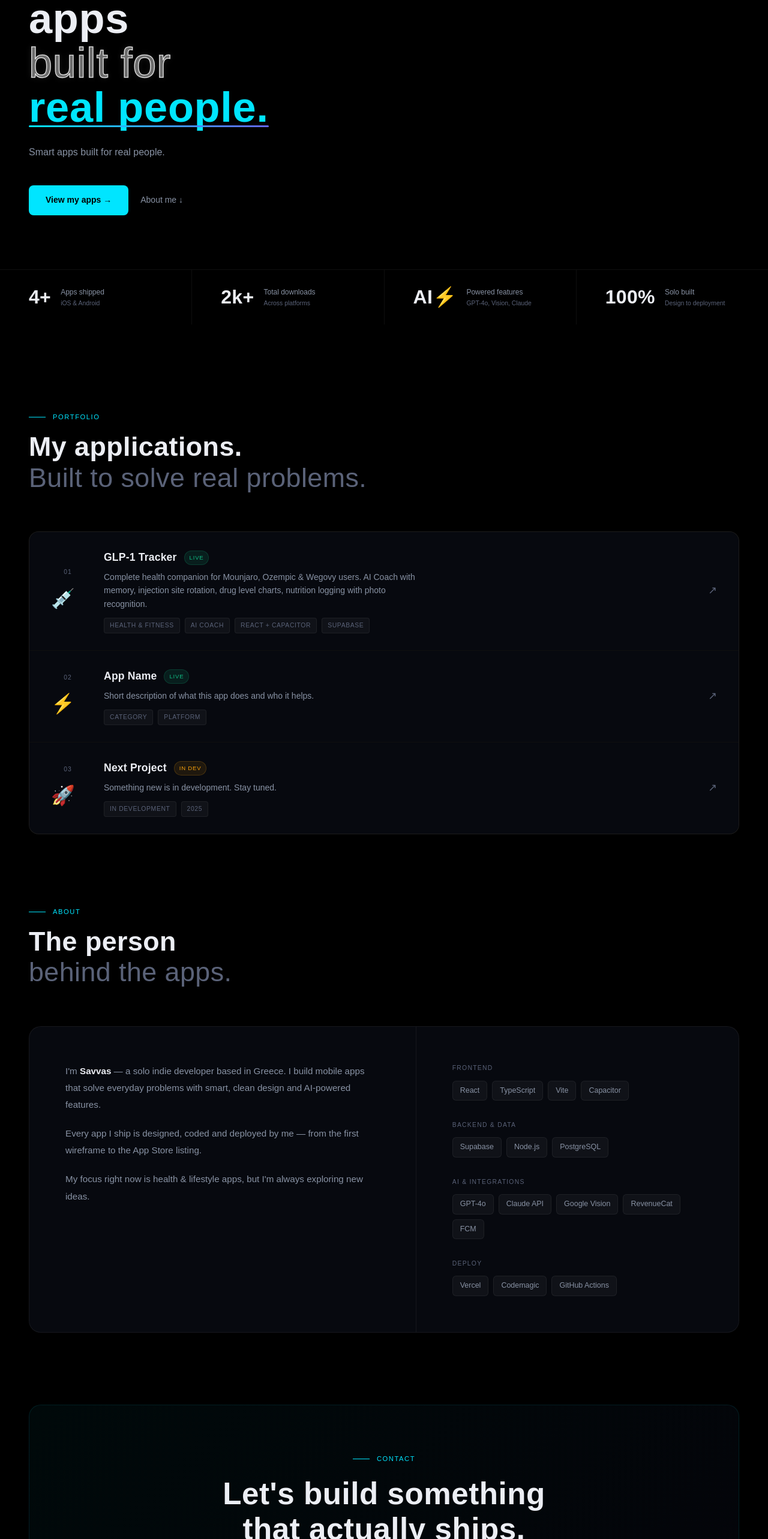
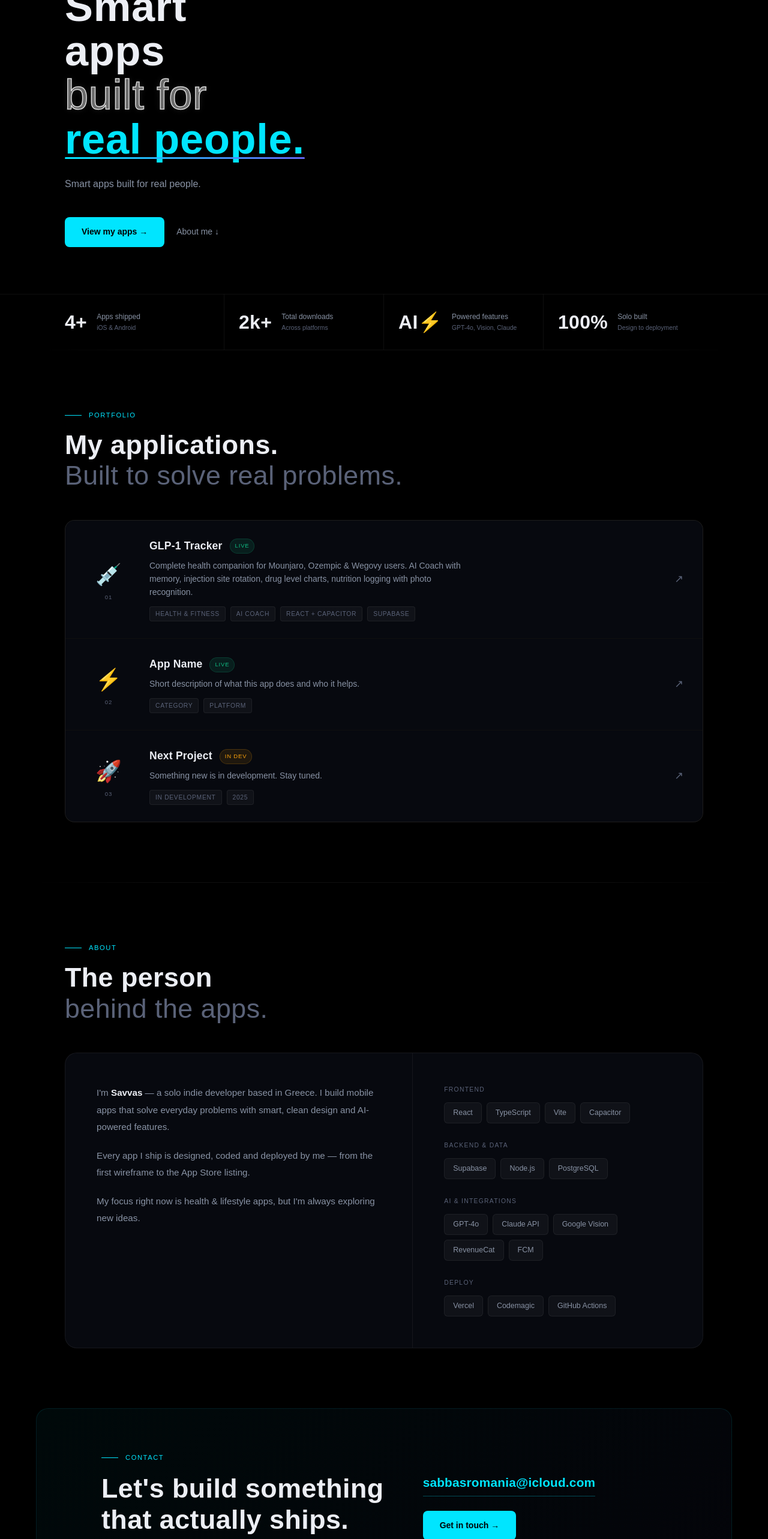
Before and after one commit to Sabbasromania-ai/mysmartapp-site, a React (Vite) app: page / in a window 1280 px wide. Shown: the part 234-2800 px from the top of the page at 60% size. Built offline with nearby package versions, Linux system fonts and the light colour scheme; a web font is replaced by a local one.

Commit message:
Fix layout: container, 2-col hero, contact, about, apps

```diff
--- a/src/components/About.tsx
+++ b/src/components/About.tsx
@@ -7,6 +7,7 @@ export default function About({
 }) {
   return (
     <section className="about-section" id="about">
+      <div className="container">
         <div className="sec-eyebrow reveal">
           <div className="eyebrow-line" />
           <span className="eyebrow-text">About</span>
@@ -34,6 +35,7 @@ export default function About({
             ))}
           </div>
         </div>
+      </div>
     </section>
   )
 }
--- a/src/components/Apps.tsx
+++ b/src/components/Apps.tsx
@@ -6,21 +6,28 @@ type App = typeof config.apps[0]
 export default function Apps({ apps }: { apps: App[] }) {
   return (
     <section className="apps-section" id="apps">
-      <div className="sec-eyebrow reveal">
+      <div className="container">
+        <div className="apps-header reveal">
+          <div>
+            <div className="sec-eyebrow">
               <div className="eyebrow-line" />
               <span className="eyebrow-text">Portfolio</span>
             </div>
-      <h2 className="sec-title reveal">
+            <h2 className="sec-title">
               My applications.<br />
               <span>Built to solve real problems.</span>
             </h2>
+          </div>
+        </div>
 
         <div className="app-list">
           {apps.map(app => (
             <div key={app.id} className="app-row reveal">
-            <div>
+              <div className="app-row-left">
+                <div className="app-row-icon-wrap">
+                  <div className="app-row-icon">{app.icon}</div>
                   <div className="app-row-num">0{app.id}</div>
-              <div className="app-row-icon">{app.icon}</div>
+                </div>
               </div>
 
               <div className="app-row-body">
@@ -56,6 +63,7 @@ export default function Apps({ apps }: { apps: App[] }) {
             </div>
           ))}
         </div>
+      </div>
     </section>
   )
 }
--- a/src/components/Contact.tsx
+++ b/src/components/Contact.tsx
@@ -1,13 +1,22 @@
 export default function Contact({ email }: { email: string }) {
   return (
     <div className="contact-section reveal" id="contact">
+      <div className="container">
+        <div className="contact-grid">
+          <div className="contact-left">
             <div className="sec-eyebrow">
               <div className="eyebrow-line" />
               <span className="eyebrow-text">Contact</span>
             </div>
             <div className="contact-title">Let's build something<br />that actually ships.</div>
             <div className="contact-sub">Open to collaborations, freelance work, and interesting ideas.</div>
+          </div>
+          <div className="contact-right">
             <a href="mailto:sabbasromania@icloud.com" className="contact-email">sabbasromania@icloud.com</a>
+            <a href="mailto:sabbasromania@icloud.com" className="btn-main contact-cta">Get in touch →</a>
+          </div>
+        </div>
+      </div>
     </div>
   )
 }
--- a/src/components/Hero.tsx
+++ b/src/components/Hero.tsx
@@ -5,6 +5,7 @@ const BAR_HEIGHTS = [30, 55, 70, 65, 80, 75, 90]
 export default function Hero({ config }: { config: typeof Cfg }) {
   return (
     <section className="hero">
+      <div className="container hero-grid">
         <div className="hero-left">
           <div className="hero-badge">
             <span className="badge-dot" />
@@ -28,6 +29,7 @@ export default function Hero({ config }: { config: typeof Cfg }) {
 
         {/* Phone Mockup */}
         <div className="hero-right">
+          <div className="phone-glow" />
           <div className="phone-wrap">
             <div className="float-card float-card-1">
               <div className="fc-label">Weight lost</div>
@@ -76,9 +78,11 @@ export default function Hero({ config }: { config: typeof Cfg }) {
             </div>
           </div>
         </div>
+      </div>
 
       {/* Stats strip */}
       <div className="hero-strip">
+        <div className="container strip-grid">
           {config.stats.map(s => (
             <div key={s.label} className="strip-item">
               <div className="strip-num">{s.num}</div>
@@ -89,6 +93,7 @@ export default function Hero({ config }: { config: typeof Cfg }) {
             </div>
           ))}
         </div>
+      </div>
     </section>
   )
 }
--- a/src/index.css
+++ b/src/index.css
@@ -8,6 +8,7 @@
   --text: #eceef4;
   --muted: #5a6278;
   --muted2: #8892a4;
+  --max-w: 1160px;
 }
 
 *, *::before, *::after { margin:0; padding:0; box-sizing:border-box; }
@@ -21,6 +22,13 @@ body {
   font-size: 15px;
   line-height: 1.7;
   overflow-x: hidden;
+}
+
+.container {
+  width: 100%;
+  max-width: var(--max-w);
+  margin: 0 auto;
+  padding: 0 48px;
 }
 
 ::-webkit-scrollbar { width: 3px; }
@@ -106,16 +114,23 @@ nav {
 
 .nav-cta:hover { opacity: 0.85; transform: translateY(-1px); }
 
-/* HERO */
+/* ===================== HERO ===================== */
 .hero {
   min-height: 100vh;
+  display: flex;
+  flex-direction: column;
+  justify-content: center;
+  padding-top: 64px;
+  position: relative;
+  overflow: hidden;
+}
+
+.hero-grid {
   display: grid;
   grid-template-columns: 1fr 1fr;
   align-items: center;
-  padding: 64px 48px 0;
-  position: relative;
-  overflow: hidden;
-  gap: 40px;
+  gap: 48px;
+  min-height: calc(100vh - 140px);
 }
 
 .hero-left { position: relative; z-index: 1; }
@@ -165,7 +180,6 @@ nav {
   text-shadow: 0 0 12px rgba(255,255,255,0.1);
 }
 
-/* Fallback for browsers without text-stroke */
 @supports not (-webkit-text-stroke: 1px white) {
   .hero-h1 em {
     color: rgba(255,255,255,0.75);
@@ -252,22 +266,32 @@ nav {
   display: flex;
   justify-content: center;
   align-items: center;
-  height: 100%;
-  min-height: 500px;
   opacity: 0;
   animation: fadeUp 0.9s 0.6s forwards;
 }
 
-.phone-wrap { position: relative; }
+.phone-glow {
+  position: absolute;
+  top: 50%; left: 50%;
+  transform: translate(-50%, -50%);
+  width: 340px;
+  height: 340px;
+  background: radial-gradient(circle, rgba(0,229,255,0.08) 0%, transparent 70%);
+  border-radius: 50%;
+  pointer-events: none;
+  z-index: 0;
+}
+
+.phone-wrap { position: relative; z-index: 1; }
 
 .phone {
-  width: 240px;
-  height: 490px;
+  width: 280px;
+  height: 570px;
   background: linear-gradient(160deg, #141828, #0a0d16);
   border: 1px solid rgba(255,255,255,0.1);
-  border-radius: 36px;
+  border-radius: 40px;
   box-shadow: 0 40px 80px rgba(0,0,0,0.8), inset 0 1px 0 rgba(255,255,255,0.08);
-  padding: 20px 14px;
+  padding: 24px 16px;
   position: relative;
   overflow: hidden;
 }
@@ -275,26 +299,26 @@ nav {
 .phone::before {
   content: '';
   position: absolute;
-  top: 12px; left: 50%;
+  top: 14px; left: 50%;
   transform: translateX(-50%);
-  width: 60px; height: 5px;
+  width: 70px; height: 6px;
   background: rgba(255,255,255,0.08);
   border-radius: 3px;
 }
 
 .phone-screen {
   width: 100%; height: 100%;
-  border-radius: 24px;
+  border-radius: 28px;
   overflow: hidden;
   display: flex;
   flex-direction: column;
-  gap: 8px;
-  padding-top: 20px;
+  gap: 10px;
+  padding-top: 24px;
 }
 
 .phone-header {
   font-family: 'Satoshi', sans-serif;
-  font-size: 0.65rem;
+  font-size: 0.7rem;
   font-weight: 700;
   letter-spacing: 0.05em;
   color: var(--muted2);
@@ -302,27 +326,27 @@ nav {
   padding: 0 4px;
 }
 
-.phone-stat-row { display: grid; grid-template-columns: 1fr 1fr; gap: 6px; }
+.phone-stat-row { display: grid; grid-template-columns: 1fr 1fr; gap: 8px; }
 
 .phone-stat {
   background: rgba(255,255,255,0.04);
   border: 1px solid var(--border);
-  border-radius: 10px;
-  padding: 10px;
+  border-radius: 12px;
+  padding: 12px;
 }
 
 .phone-stat-val {
   font-family: 'Satoshi', sans-serif;
-  font-size: 1.1rem;
+  font-size: 1.2rem;
   font-weight: 700;
   color: var(--accent);
   line-height: 1;
 }
 
 .phone-stat-lbl {
-  font-size: 0.55rem;
+  font-size: 0.6rem;
   color: var(--muted);
-  margin-top: 3px;
+  margin-top: 4px;
   text-transform: uppercase;
   letter-spacing: 0.06em;
 }
@@ -330,17 +354,17 @@ nav {
 .phone-chart {
   background: rgba(255,255,255,0.03);
   border: 1px solid var(--border);
-  border-radius: 10px;
-  padding: 10px;
+  border-radius: 12px;
+  padding: 12px;
   flex: 1;
   display: flex;
   flex-direction: column;
   gap: 8px;
 }
 
-.phone-chart-title { font-size: 0.55rem; color: var(--muted); text-transform: uppercase; letter-spacing: 0.06em; }
+.phone-chart-title { font-size: 0.6rem; color: var(--muted); text-transform: uppercase; letter-spacing: 0.06em; }
 
-.mini-bars { display: flex; align-items: flex-end; gap: 4px; height: 50px; }
+.mini-bars { display: flex; align-items: flex-end; gap: 5px; height: 60px; }
 
 .mini-bar {
   flex: 1;
@@ -349,32 +373,33 @@ nav {
   opacity: 0.6;
 }
 
-.phone-mini-log { display: flex; flex-direction: column; gap: 5px; }
+.phone-mini-log { display: flex; flex-direction: column; gap: 6px; }
 
 .log-row {
   display: flex;
   align-items: center;
-  gap: 6px;
+  gap: 8px;
   background: rgba(255,255,255,0.03);
-  border-radius: 6px;
-  padding: 6px 8px;
+  border-radius: 8px;
+  padding: 8px 10px;
 }
 
 .log-dot { width: 5px; height: 5px; border-radius: 50%; background: var(--accent); flex-shrink: 0; }
-.log-text { font-size: 0.58rem; color: var(--muted2); }
-.log-val { margin-left: auto; font-size: 0.6rem; font-weight: 700; color: var(--text); }
+.log-text { font-size: 0.62rem; color: var(--muted2); }
+.log-val { margin-left: auto; font-size: 0.65rem; font-weight: 700; color: var(--text); }
 
 .float-card {
   position: absolute;
   background: var(--card);
   border: 1px solid rgba(255,255,255,0.08);
-  border-radius: 12px;
-  padding: 10px 14px;
+  border-radius: 14px;
+  padding: 12px 16px;
   animation: float 4s ease-in-out infinite;
+  z-index: 2;
 }
 
-.float-card-1 { top: 60px; right: -60px; animation-delay: 0s; }
-.float-card-2 { bottom: 100px; left: -70px; animation-delay: 2s; }
+.float-card-1 { top: 40px; right: -70px; animation-delay: 0s; }
+.float-card-2 { bottom: 80px; left: -80px; animation-delay: 2s; }
 
 @keyframes float {
   0%,100% { transform: translateY(0); }
@@ -386,24 +411,28 @@ nav {
 
 /* HERO STRIP */
 .hero-strip {
-  grid-column: 1 / -1;
-  display: flex;
   border-top: 1px solid var(--border);
-  margin: 0 -48px;
   opacity: 0;
   animation: fadeUp 0.7s 0.9s forwards;
 }
 
+.strip-grid {
+  display: grid;
+  grid-template-columns: repeat(4, 1fr);
+}
+
 .strip-item {
-  flex: 1;
-  padding: 28px 48px;
+  padding: 28px 0;
   border-right: 1px solid var(--border);
   display: flex;
   align-items: center;
   gap: 16px;
+  padding-right: 24px;
+  padding-left: 24px;
 }
 
-.strip-item:last-child { border-right: none; }
+.strip-item:first-child { padding-left: 0; }
+.strip-item:last-child { border-right: none; padding-right: 0; }
 
 .strip-num {
   font-family: 'Satoshi', sans-serif;
@@ -418,7 +447,7 @@ nav {
 .strip-label { font-size: 0.75rem; color: var(--muted2); line-height: 1.5; }
 .strip-sub { font-size: 0.65rem; color: var(--muted); margin-top: 2px; line-height: 1.5; }
 
-/* SECTION COMMON */
+/* ===================== SECTION COMMON ===================== */
 .sec-eyebrow { display: flex; align-items: center; gap: 12px; margin-bottom: 14px; }
 .eyebrow-line { width: 28px; height: 1px; background: var(--accent); }
 .eyebrow-text { font-size: 0.7rem; font-weight: 500; letter-spacing: 0.14em; text-transform: uppercase; color: var(--accent); }
@@ -429,13 +458,34 @@ nav {
   font-weight: 700;
   letter-spacing: 0.01em;
   line-height: 1.15;
-  margin-bottom: 64px;
+  margin-bottom: 48px;
 }
 
 .sec-title span { color: var(--muted); font-weight: 400; }
 
-/* APPS */
-.apps-section { padding: 120px 48px; }
+/* Section dividers */
+.apps-section,
+.about-section {
+  position: relative;
+}
+
+.apps-section::before,
+.about-section::before {
+  content: '';
+  position: absolute;
+  top: 0; left: 50%;
+  transform: translateX(-50%);
+  width: min(100%, var(--max-w));
+  height: 1px;
+  background: linear-gradient(90deg, transparent, var(--border) 20%, var(--border) 80%, transparent);
+}
+
+/* ===================== APPS ===================== */
+.apps-section { padding: 100px 0; }
+
+.apps-header {
+  margin-bottom: 0;
+}
 
 .app-list {
   display: flex;
@@ -449,14 +499,14 @@ nav {
 
 .app-row {
   display: grid;
-  grid-template-columns: 56px 1fr auto;
+  grid-template-columns: 80px 1fr auto;
   align-items: center;
-  gap: 32px;
-  padding: 28px 36px;
+  gap: 28px;
+  padding: 28px 32px;
   background: var(--card);
   text-decoration: none;
   color: inherit;
-  transition: background 0.2s;
+  transition: all 0.3s;
   position: relative;
   overflow: hidden;
   cursor: pointer;
@@ -473,11 +523,13 @@ nav {
   transform-origin: top;
 }
 
-.app-row:hover { background: #0d1020; }
+.app-row:hover { background: #0d1020; transform: translateY(-1px); box-shadow: 0 8px 32px rgba(0,0,0,0.3); }
 .app-row:hover::before { transform: scaleY(1); }
 
-.app-row-num { font-family: 'Satoshi', sans-serif; font-size: 0.65rem; font-weight: 500; letter-spacing: 0.1em; color: var(--muted); text-align: center; }
-.app-row-icon { font-size: 2rem; margin-top: 8px; }
+.app-row-left { display: flex; flex-direction: column; align-items: center; gap: 4px; }
+.app-row-icon-wrap { text-align: center; }
+.app-row-icon { font-size: 2.2rem; }
+.app-row-num { font-family: 'Satoshi', sans-serif; font-size: 0.6rem; font-weight: 500; letter-spacing: 0.1em; color: var(--muted); }
 
 .app-row-name {
   font-family: 'Satoshi', sans-serif;
@@ -547,8 +599,8 @@ nav {
 .arrow-icon { color: var(--muted); font-size: 1.1rem; transition: all 0.3s; }
 .app-row:hover .arrow-icon { color: var(--accent); transform: translate(4px,-4px); }
 
-/* ABOUT */
-.about-section { padding: 0 48px 120px; }
+/* ===================== ABOUT ===================== */
+.about-section { padding: 100px 0; }
 
 .about-card {
   background: var(--card);
@@ -560,7 +612,7 @@ nav {
 }
 
 .about-left {
-  padding: 60px;
+  padding: 52px;
   border-right: 1px solid var(--border);
 }
 
@@ -575,7 +627,7 @@ nav {
 .about-left p strong { color: var(--text); font-weight: 700; }
 .about-left p:last-child { margin-bottom: 0; }
 
-.about-right { padding: 60px; display: flex; flex-direction: column; gap: 32px; }
+.about-right { padding: 52px; display: flex; flex-direction: column; gap: 28px; }
 
 .tech-group-label {
   font-size: 0.65rem;
@@ -594,40 +646,62 @@ nav {
   color: var(--muted2);
   background: rgba(255,255,255,0.04);
   border: 1px solid var(--border);
-  padding: 5px 12px;
+  padding: 6px 14px;
   border-radius: 6px;
-  transition: all 0.2s;
+  transition: all 0.25s;
 }
 
-.tech-pill:hover { border-color: rgba(0,229,255,0.25); color: var(--accent); background: rgba(0,229,255,0.05); }
+.tech-pill:hover {
+  border-color: rgba(0,229,255,0.3);
+  color: var(--accent);
+  background: rgba(0,229,255,0.06);
+  box-shadow: 0 0 16px rgba(0,229,255,0.08);
+  transform: translateY(-1px);
+}
 
-/* CONTACT */
+/* ===================== CONTACT ===================== */
 .contact-section {
-  margin: 0 48px 80px;
+  margin: 0 auto 80px;
+  max-width: var(--max-w);
   background: linear-gradient(135deg, rgba(0,229,255,0.04), rgba(99,102,241,0.04));
   border: 1px solid rgba(0,229,255,0.1);
   border-radius: 20px;
-  padding: 80px 60px;
-  text-align: center;
+  padding: 0;
+  overflow: hidden;
 }
 
-.contact-section .sec-eyebrow { justify-content: center; margin-bottom: 20px; }
+.contact-grid {
+  display: grid;
+  grid-template-columns: 1.2fr 1fr;
+  align-items: center;
+  gap: 48px;
+  padding: 72px 60px;
+}
+
+.contact-left .sec-eyebrow { margin-bottom: 16px; }
 
 .contact-title {
   font-family: 'Satoshi', sans-serif;
-  font-size: clamp(2rem, 4vw, 3.2rem);
+  font-size: clamp(1.8rem, 3.5vw, 2.8rem);
   font-weight: 700;
   letter-spacing: 0.01em;
-  margin-bottom: 20px;
+  margin-bottom: 16px;
   line-height: 1.15;
 }
 
-.contact-sub { color: var(--muted2); font-weight: 400; margin-bottom: 40px; font-size: 0.95rem; line-height: 1.7; }
+.contact-sub { color: var(--muted2); font-weight: 400; font-size: 0.95rem; line-height: 1.7; }
+
+.contact-right {
+  display: flex;
+  flex-direction: column;
+  align-items: flex-start;
+  gap: 20px;
+}
 
 .contact-email {
   display: inline-block;
   font-family: 'Satoshi', sans-serif;
-  font-size: clamp(1.2rem, 3vw, 1.8rem);
+  font-size: clamp(1rem, 2vw, 1.3rem);
   font-weight: 700;
   color: var(--accent);
   text-decoration: none;
@@ -639,8 +713,14 @@ nav {
 
 .contact-email:hover { border-color: var(--accent); opacity: 0.8; }
 
-/* FOOTER */
+.contact-cta {
+  margin-top: 4px;
+}
+
+/* ===================== FOOTER ===================== */
 footer {
+  max-width: var(--max-w);
+  margin: 0 auto;
   padding: 24px 48px;
   border-top: 1px solid var(--border);
   display: flex;
@@ -650,7 +730,7 @@ footer {
   color: var(--muted);
 }
 
-/* ANIMATIONS */
+/* ===================== ANIMATIONS ===================== */
 @keyframes fadeUp {
   from { opacity: 0; transform: translateY(20px); }
   to { opacity: 1; transform: translateY(0); }
@@ -664,21 +744,40 @@ footer {
 
 .reveal.on { opacity: 1; transform: translateY(0); }
 
-/* RESPONSIVE */
+/* ===================== RESPONSIVE ===================== */
 @media (max-width: 900px) {
+  .container { padding: 0 24px; }
   nav { padding: 0 24px; }
   .nav-center { display: none; }
-  .hero { grid-template-columns: 1fr; padding: 88px 24px 0; }
+
+  .hero-grid { grid-template-columns: 1fr; gap: 24px; min-height: auto; padding-top: 40px; }
   .hero-right { display: none; }
-  .hero-strip { flex-direction: column; margin: 0 -24px; }
-  .strip-item { border-right: none; border-bottom: 1px solid var(--border); padding: 20px 24px; }
-  .apps-section, .about-section { padding: 80px 24px; }
+
+  .strip-grid { grid-template-columns: 1fr 1fr; }
+  .strip-item { border-bottom: 1px solid var(--border); padding: 20px 12px; }
+  .strip-item:nth-child(2n) { border-right: none; }
+  .strip-item:nth-last-child(-n+2) { border-bottom: none; }
+
+  .apps-section, .about-section { padding: 80px 0; }
+
   .app-row { grid-template-columns: 1fr; gap: 16px; padding: 24px; }
+  .app-row-left { flex-direction: row; justify-content: flex-start; }
   .app-row-right { align-items: flex-start; }
   .store-links { flex-direction: row; }
+
   .about-card { grid-template-columns: 1fr; }
-  .about-left { border-right: none; border-bottom: 1px solid var(--border); padding: 40px 32px; }
-  .about-right { padding: 40px 32px; }
-  .contact-section { margin: 0 24px 60px; padding: 60px 32px; }
+  .about-left { border-right: none; border-bottom: 1px solid var(--border); padding: 36px 28px; }
+  .about-right { padding: 36px 28px; }
+
+  .contact-section { margin: 0 24px 60px; }
+  .contact-grid { grid-template-columns: 1fr; gap: 32px; padding: 48px 32px; }
+  .contact-right { align-items: flex-start; }
+
   footer { flex-direction: column; gap: 8px; text-align: center; padding: 20px 24px; }
 }
+
+@media (max-width: 600px) {
+  .strip-grid { grid-template-columns: 1fr; }
+  .strip-item { border-right: none; border-bottom: 1px solid var(--border); }
+  .strip-item:last-child { border-bottom: none; }
+}
```
Lines whose indentation alone changed are shown as unchanged.
